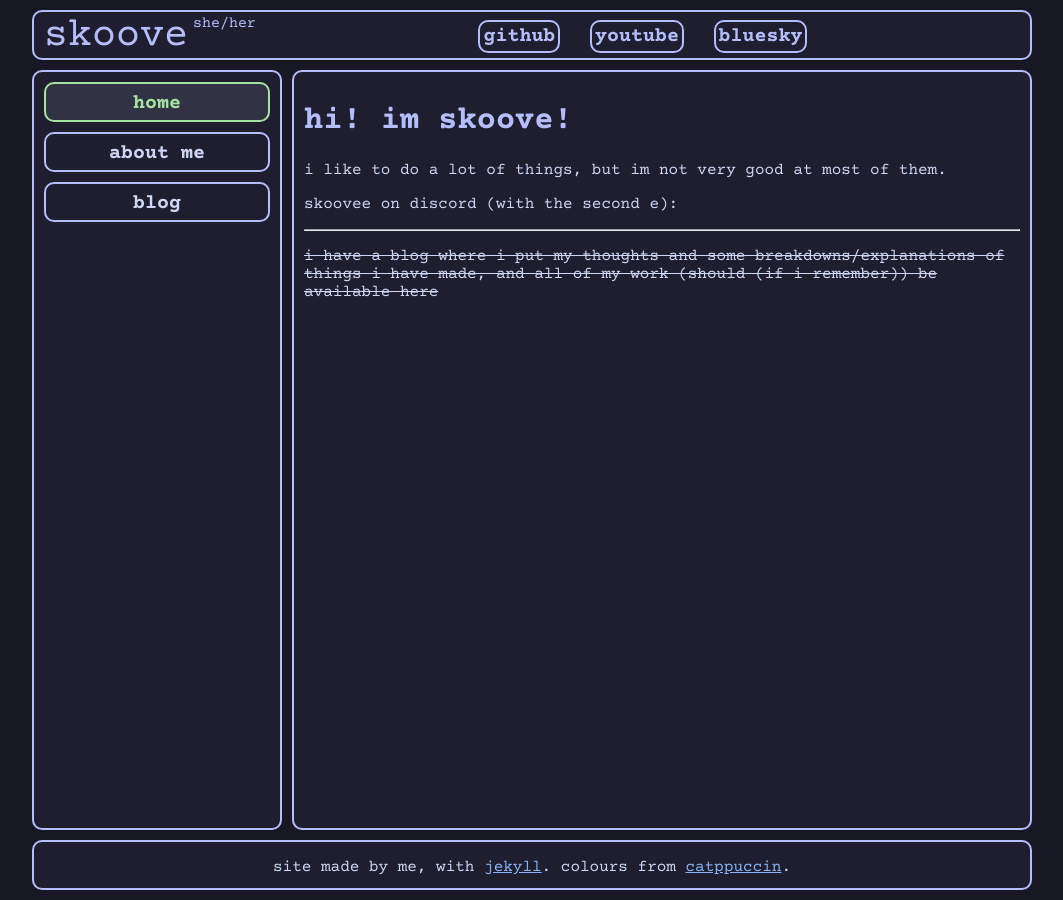
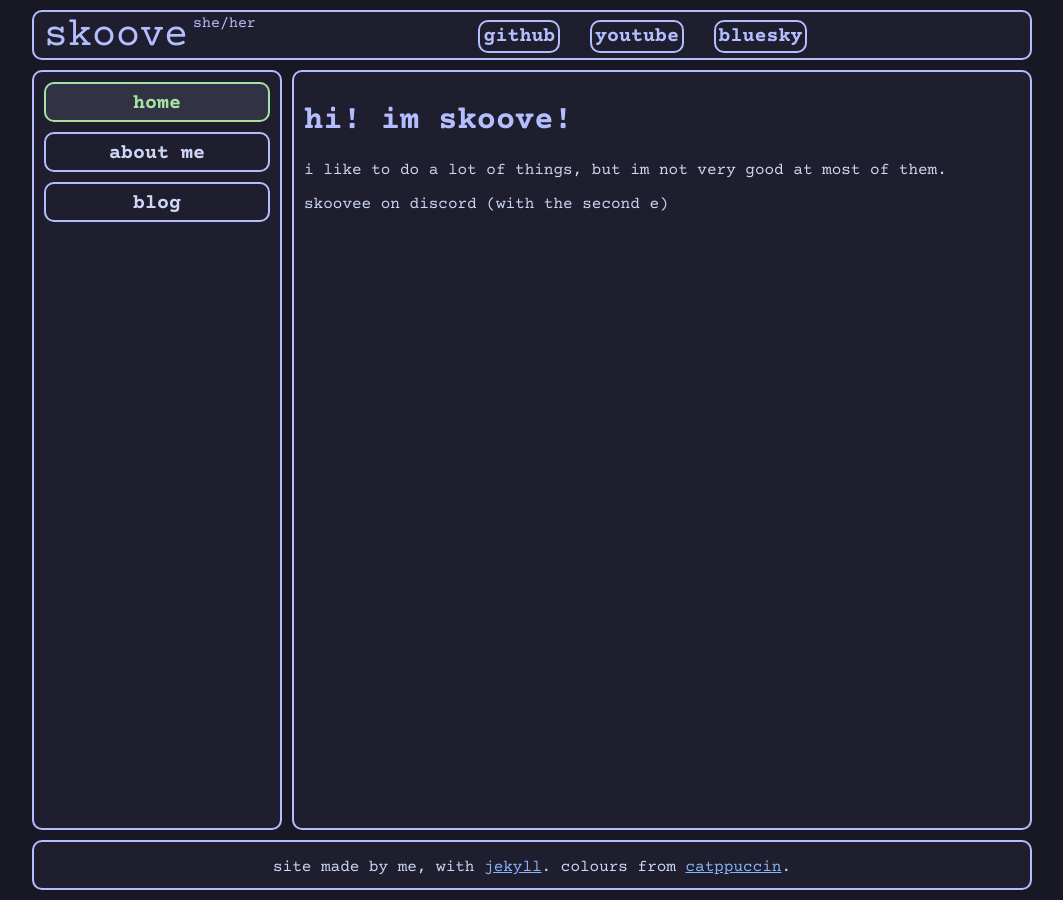
Before and after one commit to skoove/skoove.github.io, a Jekyll site: the page built from index.md, in a window 1280 px wide. Shown: the whole page, without its empty margins (108-1171 px from the left). Built offline with Jekyll 4.4.1, drawn with Linux system fonts in a browser that asks for light colours.

Commit message:
removed strikethrough stuff

```diff
--- a/index.md
+++ b/index.md
@@ -6,8 +6,4 @@ permalink: /
 # hi! im skoove!
 i like to do a lot of things, but im not very good at most of them.
 
-skoovee on discord (with the second e):
-
----
-
-~~i have a blog where i put my thoughts and some breakdowns/explanations of things i have made, and all of my work (should (if i remember)) be available here~~
+skoovee on discord (with the second e)
```
